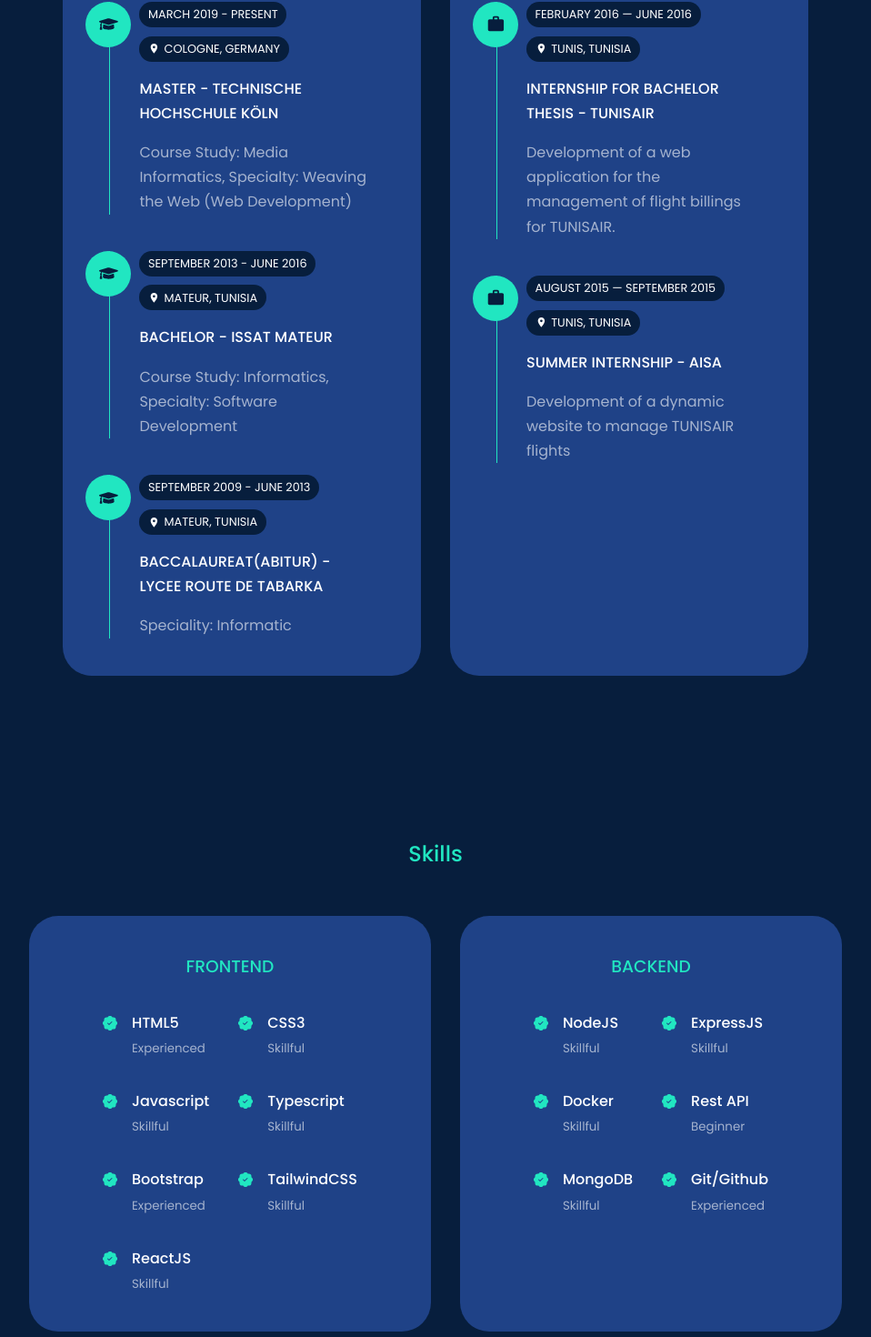
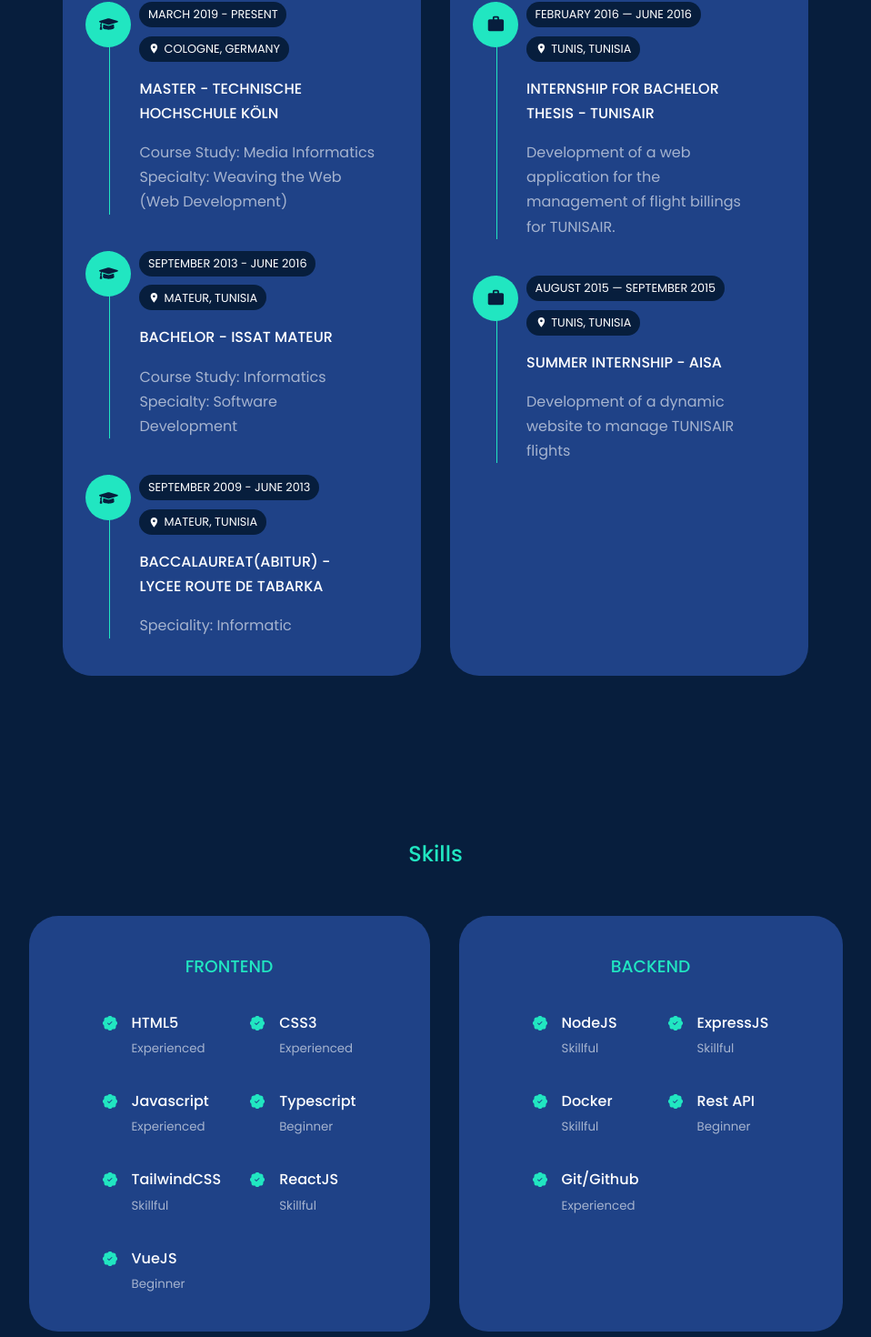
Before and after one commit to ramichr/portfolio, a React (Vite) app: page / in a window 1280 px wide. Shown: the part 1590-3060 px from the top of the page at 91% size, without its empty margins (161-1119 px from the left). Built offline with nearby package versions, Linux system fonts and the light colour scheme.

Commit message:
update website

```diff
--- a/data.ts
+++ b/data.ts
@@ -5,13 +5,11 @@ interface Personal {
   degree: string
   languages: string
 }
-
 interface Skills {
   id: number
   skill: string
   level: string
 }
-
 interface Portfolio {
   id: number
   image: string
@@ -26,7 +24,7 @@ interface Experience {
   location: string
   position: string
   place: string
-  description: string
+  description: string[] | string
 }
 
 const personal: Personal = {
@@ -46,25 +44,20 @@ const frontend: Skills[] = [
   {
     id: 2,
     skill: 'CSS3',
-    level: 'Skillful',
+    level: 'Experienced',
   },
   {
     id: 3,
     skill: 'Javascript',
-    level: 'Skillful',
+    level: 'Experienced',
   },
   {
     id: 4,
     skill: 'Typescript',
-    level: 'Skillful',
+    level: 'Beginner',
   },
   {
     id: 5,
-    skill: 'Bootstrap',
-    level: 'Experienced',
-  },
-  {
-    id: 6,
     skill: 'TailwindCSS',
     level: 'Skillful',
   },
@@ -72,6 +65,11 @@ const frontend: Skills[] = [
     id: 7,
     skill: 'ReactJS',
     level: 'Skillful',
+  },
+  {
+    id: 8,
+    skill: 'VueJS',
+    level: 'Beginner',
   },
 ]
 const backend: Skills[] = [
@@ -97,11 +95,6 @@ const backend: Skills[] = [
   },
   {
     id: 5,
-    skill: 'MongoDB',
-    level: 'Skillful',
-  },
-  {
-    id: 6,
     skill: 'Git/Github',
     level: 'Experienced',
   },
@@ -139,8 +132,10 @@ const education: Experience[] = [
     location: 'Cologne, Germany',
     position: 'Master',
     place: 'Technische Hochschule Köln',
-    description:
-      'Course Study: Media Informatics, Specialty: Weaving the Web (Web Development)',
+    description: [
+      'Course Study: Media Informatics\n',
+      'Specialty: Weaving the Web (Web Development)',
+    ],
   },
   {
     id: 2,
@@ -148,7 +143,10 @@ const education: Experience[] = [
     location: 'Mateur, Tunisia',
     position: 'Bachelor',
     place: 'ISSAT Mateur',
-    description: 'Course Study: Informatics, Specialty: Software Development',
+    description: [
+      'Course Study: Informatics \n',
+      'Specialty: Software Development',
+    ],
   },
   {
     id: 3,
--- a/src/components/footer/Footer.tsx
+++ b/src/components/footer/Footer.tsx
@@ -15,6 +15,9 @@ export default function Footer() {
         </li>
         <li>
           <a href='#about'>About</a>
+        </li>
+        <li>
+          <a href='#experience'>Experience</a>
         </li>
         <li>
           <a href='#skills'>Skills</a>
```
Also changed, not shown: 1 other file (tests, documents, lock files or other folders).
